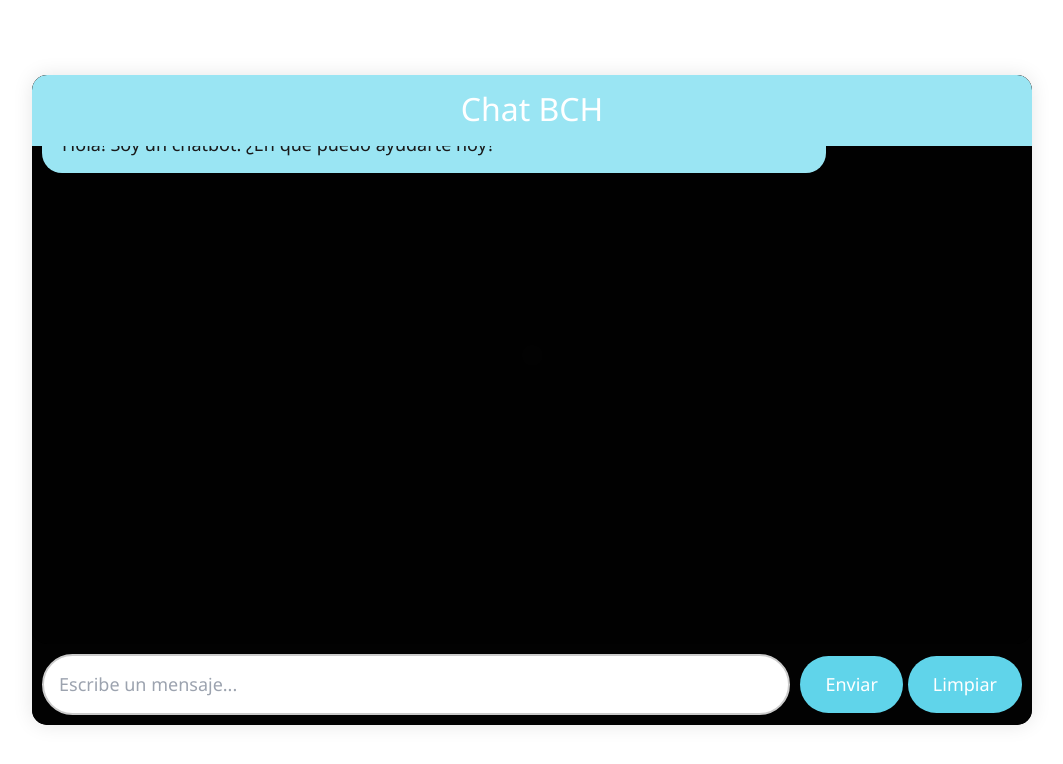
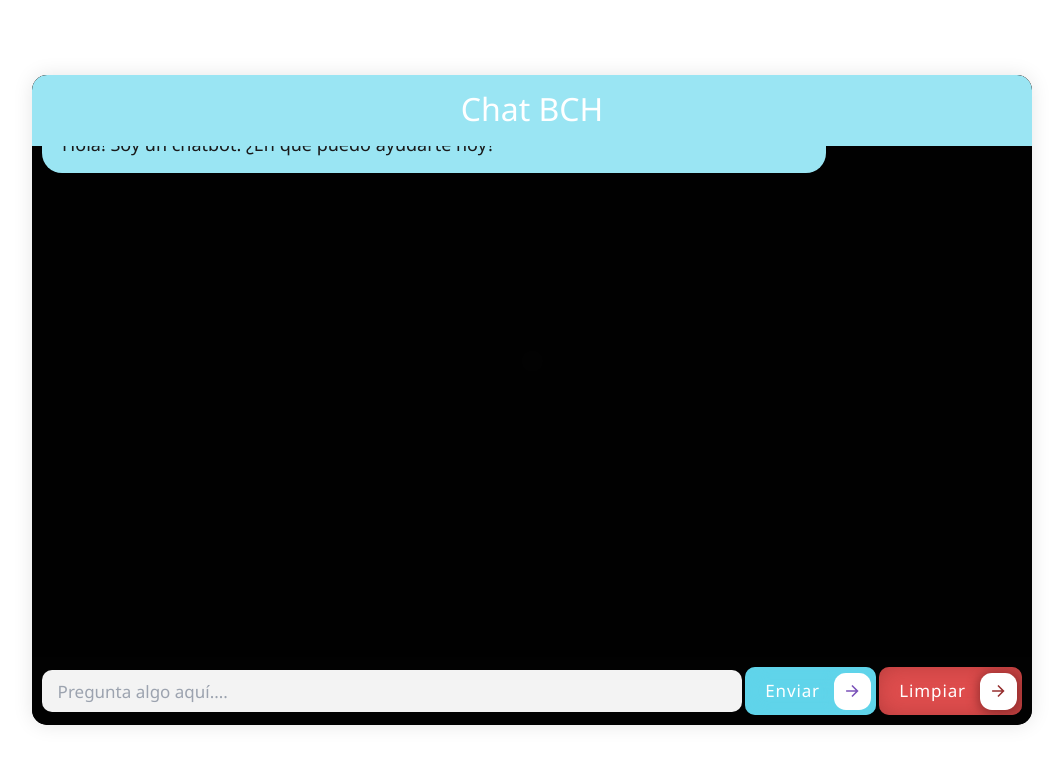
Before and after one commit to Fabito232/ChatBCH, a React (Vite) app: page /chatbot in a window 1280 px wide. Shown: the top 764 px of the page, without its empty margins (108-1171 px from the left). Built offline with nearby package versions, Linux system fonts and the light colour scheme; no server answers.

Commit message:
Cambios en el estilo

```diff
--- a/package.json
+++ b/package.json
@@ -17,6 +17,7 @@
     "bcrypt": "^5.1.1",
     "firebase": "^10.12.2",
     "framer-motion": "^11.2.10",
+    "lottie-react": "^2.4.0",
     "react": "^18.2.0",
     "react-dom": "^18.2.0",
     "react-router-dom": "^6.23.1",
@@ -33,6 +34,6 @@
     "eslint-plugin-react-refresh": "^0.4.6",
     "postcss": "^8.4.38",
     "tailwindcss": "^3.4.4",
-    "vite": "^5.2.13"
+    "vite": "^5.3.2"
   }
 }
--- a/src/components/Chatbot.css
+++ b/src/components/Chatbot.css
@@ -1,3 +1,138 @@
+/*Input de las preguntas*/
+.input {
+  border: 2px solid transparent;
+  width: 700px;
+  height: 2.5em;
+  padding-left: 0.8em;
+  outline: none;
+  overflow: hidden;
+  background-color: #F3F3F3;
+  border-radius: 10px;
+  transition: all 0.5s;
+  font-size: 17px;
+  font-weight: 500;
+}
+
+.input:hover,
+.input:focus {
+  border: 2px solid #4A9DEC;
+  box-shadow: 0px 0px 0px 7px rgb(74, 157, 236, 20%);
+  background-color: white;
+}
+
+/*Botón de Limpiar*/
+.cssbuttons-io-button-limpiar {
+  background: #de4d4d;
+  color: white;
+  font-family: inherit;
+  padding: 0.35em;
+  padding-left: 1.2em;
+  font-size: 17px;
+  font-weight: 500;
+  border-radius: 10px;
+  border: none;
+  letter-spacing: 0.05em;
+  display: flex;
+  align-items: center;
+  box-shadow: inset 0 0 1.6em -0.6em #962f2f;
+  overflow: hidden;
+  position: relative;
+  height: 2.8em;
+  padding-right: 3.3em;
+  cursor: pointer;
+}
+
+.cssbuttons-io-button-limpiar .icon {
+  background: white;
+  margin-left: 1em;
+  position: absolute;
+  display: flex;
+  align-items: center;
+  justify-content: center;
+  height: 2.2em;
+  width: 2.2em;
+  border-radius: 0.7em;
+  box-shadow: 0.1em 0.1em 0.6em 0.2em #962f2f;
+  right: 0.3em;
+  transition: all 0.3s;
+}
+
+.cssbuttons-io-button-limpiar:hover .icon {
+  width: calc(100% - 0.6em);
+}
+
+.cssbuttons-io-button-limpiar .icon svg {
+  width: 1.1em;
+  transition: transform 0.3s;
+  color: #962f2f;
+}
+
+.cssbuttons-io-button-limpiar:hover .icon svg {
+  transform: translateX(0.1em);
+}
+
+.cssbuttons-io-button-limpiar:active .icon {
+  transform: scale(0.95);
+}
+
+/*Botón de enviar*/
+.cssbuttons-io-button {
+  background: #60d4ea;
+  color: white;
+  font-family: inherit;
+  padding: 0.35em;
+  padding-left: 1.2em;
+  font-size: 17px;
+  font-weight: 500;
+  border-radius: 10px;
+  border: none;
+  letter-spacing: 0.05em;
+  display: flex;
+  align-items: center;
+  box-shadow: inset 0 0 1.6em -0.6em #60d4ea;
+  overflow: hidden;
+  position: relative;
+  height: 2.8em;
+  padding-right: 3.3em;
+  cursor: pointer;
+}
+
+.cssbuttons-io-button .icon {
+  background: white;
+  margin-left: 1em;
+  position: absolute;
+  display: flex;
+  align-items: center;
+  justify-content: center;
+  height: 2.2em;
+  width: 2.2em;
+  border-radius: 0.7em;
+  box-shadow: 0.1em 0.1em 0.6em 0.2em #60d4ea;
+  right: 0.3em;
+  transition: all 0.3s;
+}
+
+.cssbuttons-io-button:hover .icon {
+  width: calc(100% - 0.6em);
+}
+
+.cssbuttons-io-button .icon svg {
+  width: 1.1em;
+  transition: transform 0.3s;
+  color: #7b52b9;
+}
+
+.cssbuttons-io-button:hover .icon svg {
+  transform: translateX(0.1em);
+}
+
+.cssbuttons-io-button:active .icon {
+  transform: scale(0.95);
+}
+
+/*
+*/
+
 .chat-container-main {
   font-family: 'Segoe UI', Tahoma, Geneva, Verdana, sans-serif;
   background-color: white;
@@ -17,7 +152,7 @@
   display: flex;
   flex-direction: column;
   position: relative;
-  margin: 0; /* Ajusta el margen para centrar el contenido */
+  margin: 0;
 }
 
 .chat-header {
@@ -37,8 +172,8 @@
   overflow-y: scroll;
   padding: 10px;
   background-color: #020202;
-  border-bottom-left-radius: 15px;
-  border-bottom-right-radius: 15px;
+  overflow-x: hidden;
+  overflow-y: auto;
   position: relative;
   z-index: 0;
 }
--- a/src/components/Chatbot.jsx
+++ b/src/components/Chatbot.jsx
@@ -142,7 +142,6 @@ const Chatbot = () => {
 
     if (match) {
       const anno = match[1].trim();
-      console.log('ano: ', anno)
       let totalMuertes = 0;
       for (const semana in data) {
         for (const pais in data[semana]) {
@@ -176,7 +175,6 @@ const Chatbot = () => {
       if (match[2]) {
         country.push(match[2].trim());
       }
-      console.log(country)
       const allCountryExist = country.every(pais => {
         for (const semana in data) {
           if (data[semana][pais]) {
@@ -402,8 +400,9 @@ const Chatbot = () => {
   const pregunta10 = (message) => {
     const regex = /cuál fue el país con más muertes en el (\d+)\?/i;
     const match = message.match(regex);
-    const anno = match[1];
-    if (match) {
+
+    if (match && match[1]) {
+      const anno = match[1];
       let totalMuertesPorPais = {};
 
       for (const semana in data) {
@@ -470,15 +469,46 @@ const Chatbot = () => {
         </div>
         <div className="message-input-container">
           <input
+            placeholder="Pregunta algo aquí...."
+            className="input"
+            name="text"
             type="text"
-            className="message-input"
-            placeholder="Escribe un mensaje..."
             value={newMessage}
             onChange={(e) => setNewMessage(e.target.value)}
             onKeyPress={handleKeyPress}
           />
-          <button className="send-button" onClick={handleMessageSubmit}>Enviar</button>
-          <button className="clear-button" onClick={handleClearChat}>Limpiar</button>
+          <button className="cssbuttons-io-button" onClick={handleMessageSubmit}>Enviar
+            <div className="icon">
+              <svg
+                height="24"
+                width="24"
+                viewBox="0 0 24 24"
+                xmlns="http://www.w3.org/2000/svg"
+              >
+                <path d="M0 0h24v24H0z" fill="none"></path>
+                <path
+                  d="M16.172 11l-5.364-5.364 1.414-1.414L20 12l-7.778 7.778-1.414-1.414L16.172 13H4v-2z"
+                  fill="currentColor"
+                ></path>
+              </svg>
+            </div>
+          </button>
+          <button className="cssbuttons-io-button-limpiar" onClick={handleClearChat}>Limpiar
+            <div className="icon">
+              <svg
+                height="24"
+                width="24"
+                viewBox="0 0 24 24"
+                xmlns="http://www.w3.org/2000/svg"
+              >
+                <path d="M0 0h24v24H0z" fill="none"></path>
+                <path
+                  d="M16.172 11l-5.364-5.364 1.414-1.414L20 12l-7.778 7.778-1.414-1.414L16.172 13H4v-2z"
+                  fill="currentColor"
+                ></path>
+              </svg>
+            </div>
+          </button>
         </div>
       </div>
     </div>
@@ -487,7 +517,7 @@ const Chatbot = () => {
 
 export default Chatbot;
 
-// 1. ¿Cuántas personas murieron en la semana “m” en el país “X” por el COVID 19? = True
+// 1. ¿Cuántas personas murieron en la semana "X" en el país de "Y" por el COVID 19?
 // 2. ¿Cuántas personas murieron en total en todas las semanas del país “X”?
 // 3. ¿Cuántas personas murieron en total en el 2023?
 // 4. ¿Cuántas personas murieron en total en todas las semanas de los países
```
Also changed, not shown: public/animacion/Cargando.json (added, +1 -0 lines), 2 other files (tests, documents, lock files or other folders).
